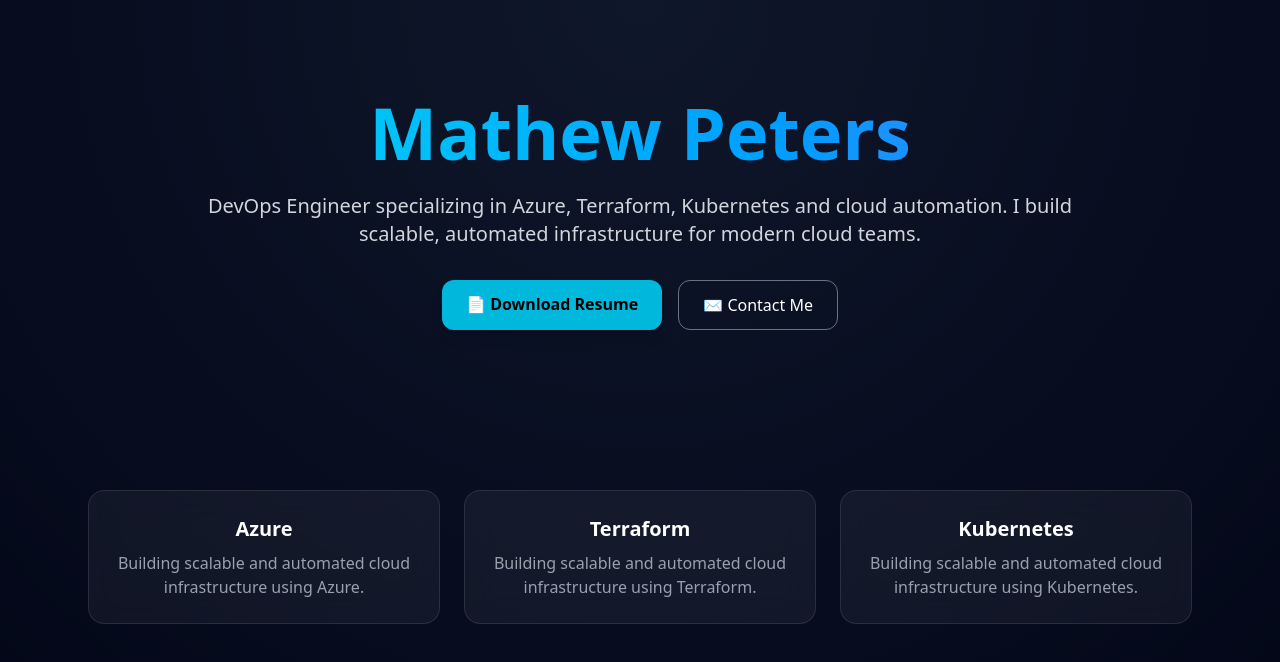
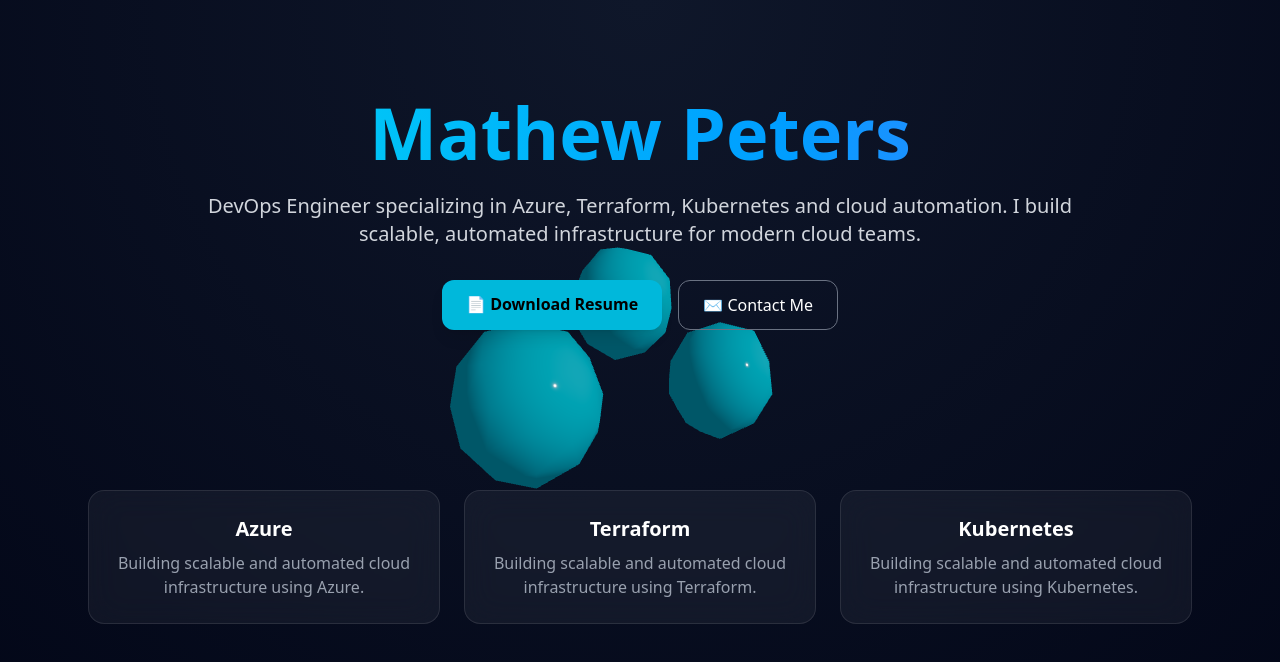
Before and after one commit to MattyPeters710/devops-portfolio, a Next.js app: page / in a window 1280 px wide. Shown: the top 662 px of the page. Built offline with nearby package versions, Linux system fonts and the light colour scheme.

Commit message:
Updated site branding and metadata

```diff
--- a/app/page.tsx
+++ b/app/page.tsx
@@ -1,13 +1,17 @@
 "use client";
 
 import { motion } from "framer-motion";
+import Hero3D from "./components/Hero3D";
 
 export default function Home() {
   return (
-    <main className="min-h-screen flex flex-col items-center justify-center px-6 text-center">
+    <main className="relative min-h-screen flex flex-col items-center justify-center px-6 text-center overflow-hidden">
 
-      {/* Hero Section */}
-      <div className="max-w-4xl">
+      {/* 3D Background */}
+      <Hero3D />
+
+      {/* Hero Content */}
+      <div className="relative z-10 max-w-4xl">
 
         <motion.h1
           initial={{ opacity: 0, y: 30 }}
@@ -47,7 +51,7 @@ export default function Home() {
       </div>
 
       {/* Tech Stack Section */}
-      <section className="py-20 px-6 grid md:grid-cols-3 gap-6 max-w-6xl w-full mt-20">
+      <section className="py-20 px-6 grid md:grid-cols-3 gap-6 max-w-6xl w-full mt-20 relative z-10">
 
         {["Azure", "Terraform", "Kubernetes"].map((tech, index) => (
           <motion.div
--- a/package.json
+++ b/package.json
@@ -9,10 +9,13 @@
     "lint": "eslint"
   },
   "dependencies": {
+    "@react-three/drei": "^10.7.7",
+    "@react-three/fiber": "^9.5.0",
     "framer-motion": "^12.34.4",
     "next": "16.1.6",
     "react": "19.2.3",
-    "react-dom": "19.2.3"
+    "react-dom": "19.2.3",
+    "three": "^0.183.2"
   },
   "devDependencies": {
     "@tailwindcss/postcss": "^4",
```
Also changed, not shown: 1 other file (tests, documents, lock files or other folders).
